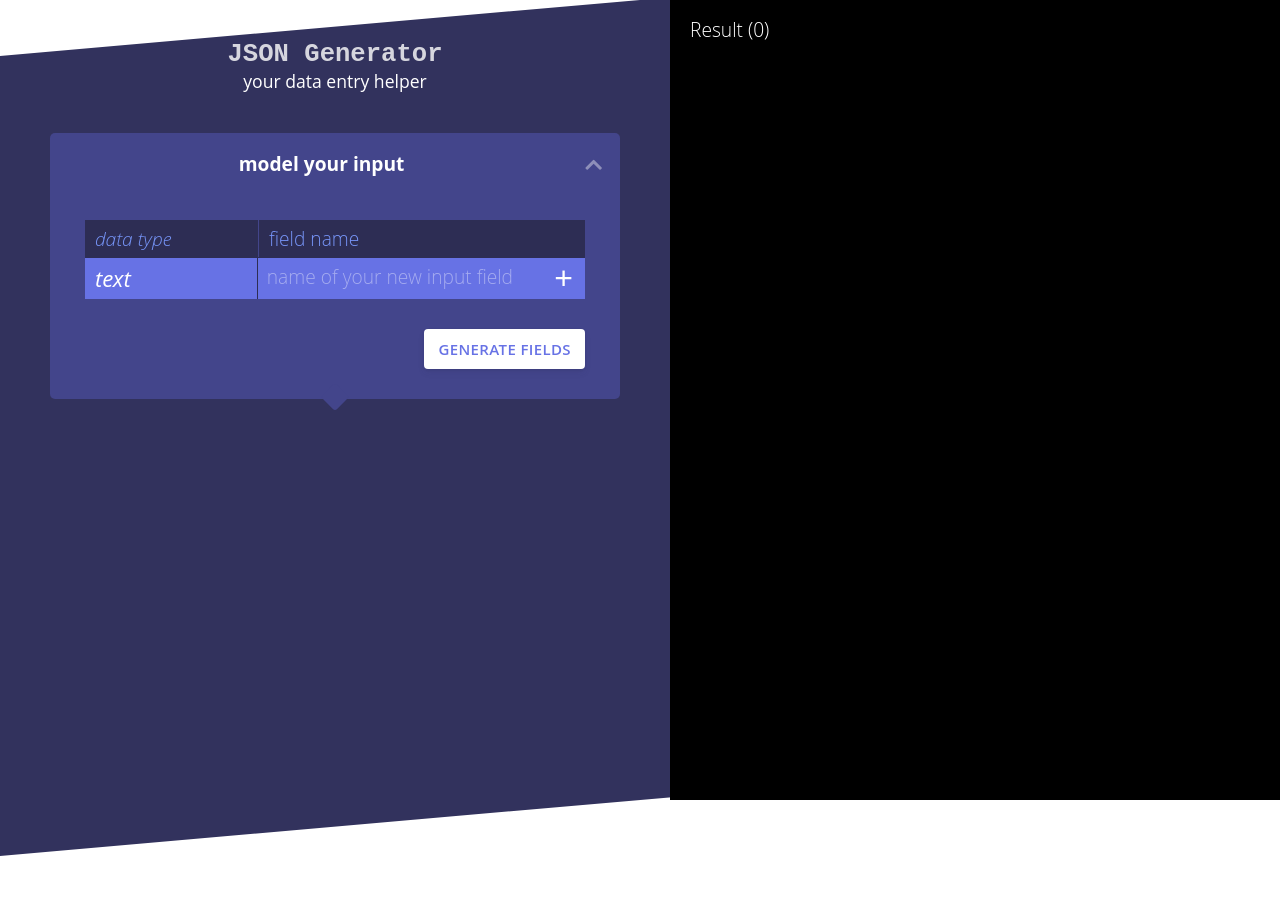
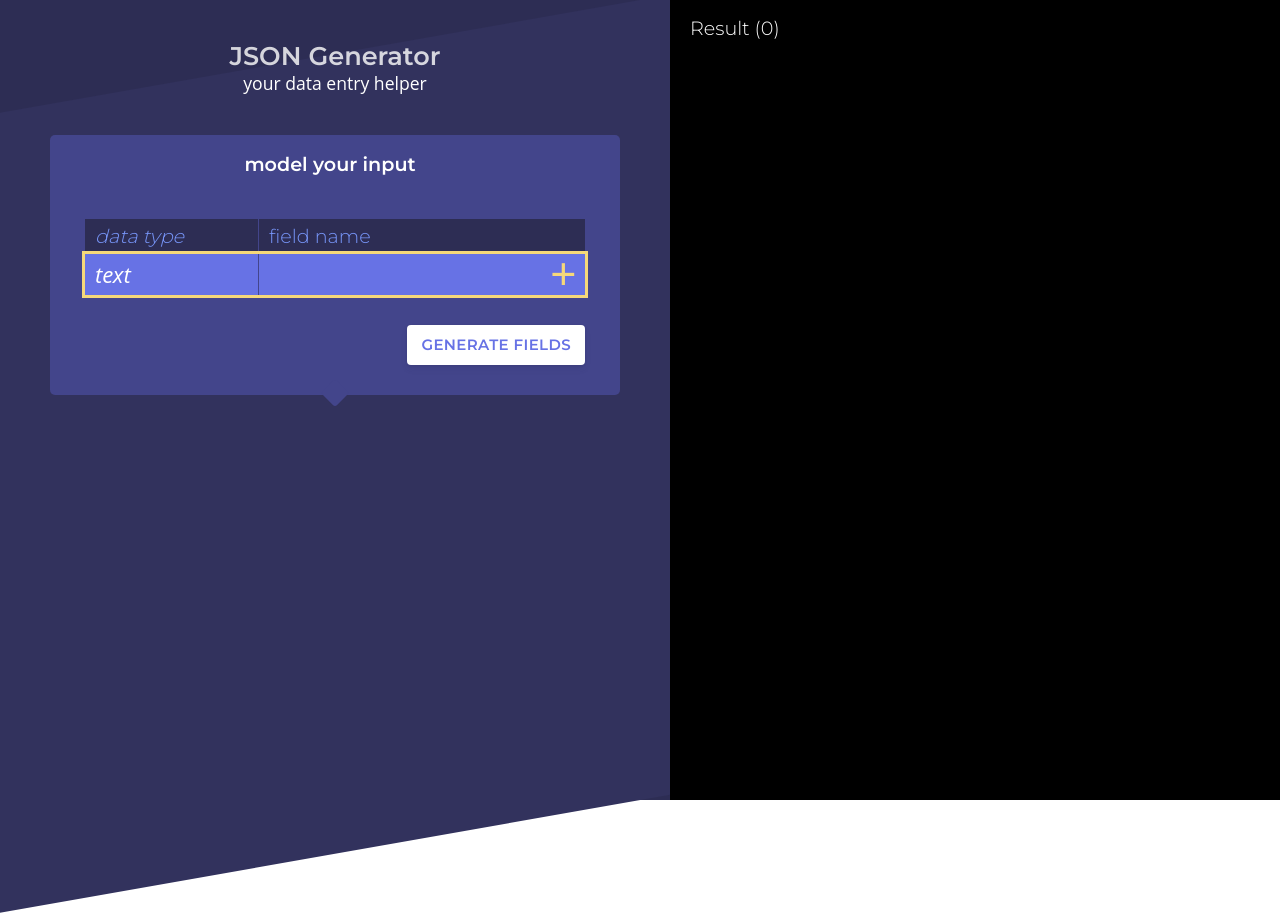
Before and after one commit to xwang1000/json-generator, a React (Create React App) app: page / in a window 1280 px wide. Before the commit the page ends 856 px from the top, so only its background shows below. Built offline with nearby package versions, Linux system fonts and the light colour scheme.

Commit message:
Improve general ui

```diff
--- a/public/index.html
+++ b/public/index.html
@@ -3,7 +3,7 @@
   <head>
     <meta charset="utf-8" />
     <link rel="shortcut icon" href="%PUBLIC_URL%/favicon.ico" />
-    <link rel="stylesheet" href="https://use.fontawesome.com/releases/v5.8.1/css/all.css" integrity="sha384-50oBUHEmvpQ+1lW4y57PTFmhCaXp0ML5d60M1M7uH2+nqUivzIebhndOJK28anvf" crossorigin="anonymous">
+    <link href="https://fonts.googleapis.com/css2?family=Montserrat:wght@300;400;600&display=swap" rel="stylesheet">
     <meta
       name="viewport"
       content="width=device-width, initial-scale=1, shrink-to-fit=no"
--- a/src/App.css
+++ b/src/App.css
@@ -12,7 +12,7 @@
 body {
   margin: 0;
   padding: 0;
-  font-family: 'Open Sans', Arial, Helvetica, sans-serif;
+  font-family: 'Montserrat', 'Open Sans', Arial, Helvetica, sans-serif;
   font-weight: 400;
 }
 
@@ -20,7 +20,6 @@ h1 {
   font-weight: 700;
   font-size: 1.6rem;
   opacity: .8;
-  font-family: 'Courier New', Courier, monospace;
   margin-bottom: 0;
   padding-bottom: 0;
 }
@@ -48,6 +47,8 @@ h2 {
   overflow-y: scroll;
   height: 100vh;
   padding: 0 50px;
+  z-index: 0;
+  background-color: var(--color-dark-purple);
 }
 
 .app__left:before {
@@ -59,7 +60,22 @@ h2 {
   right: 0;
   bottom: 0;
   background: var(--color-purple);
-  transform: skewY(-5deg);
+  transform: skewY(-10deg);
+  /* content: "";
+  position: absolute;
+  z-index: -1;
+  left: 0;
+  top: 0;
+  right: 0;
+  bottom: 0;
+  width: 100%;
+    height: 100%;
+    overflow: hidden;
+    -webkit-transform: skewY(-12deg);
+    transform: skewY(-12deg);
+    -webkit-transform-origin: 0;
+    transform-origin: 0;
+    background: linear-gradient(150deg,#53f 15%,#05d5ff 70%,#a6ffcb 94%); */
 }
 
 .app__left__container {
@@ -214,6 +230,10 @@ pre {
   margin: 0;
 }
 
+::placeholder {
+  opacity: 0.8;
+}
+
 .button--theme {
   white-space: nowrap;
   display: inline-block;
--- a/src/InputPanel.css
+++ b/src/InputPanel.css
@@ -18,53 +18,58 @@
 .input-row {
   display: flex;
   font-size: 1rem;
+  background-color: var(--color-purple-1);
 }
 
-.input-row input, .input-row textarea, .input-row__boolean {
-  width: 100%;
-  border: 1px solid #eee;
-  margin: 10px 0;
+.input-row:not(:last-child) {
+  border-bottom: 1px solid var(--color-purple-2);
+}
+
+.input-row input {
+  background-color: unset;
+  color: white;
+}
+
+.input-row input:focus,
+.input-row textarea:focus {
+  outline: solid var(--color-highlight);
+}
+
+.input-row ::placeholder {
+  color: white;
+}
+
+.input-row input,
+.input-row textarea,
+.input-row__boolean {
+  border: unset;
   padding: 10px;
   font-size: 1rem;
   font-weight: 300;
-  border-radius: 5px;
   outline: none;
 }
 
-.input-row input:hover, .input-row textarea:hover, .input-row__boolean:hover {
-  border: 1px solid lightgrey;
+.input-row input[type=text],
+.input-row input[type=number],
+.input-row textarea {
+  flex: 2;
+  background-color: unset;
+  color: white;
 }
 
 .input-row__boolean {
   display: flex;
-}
-
-.input-row__boolean input {
-  margin: auto 10px;
-}
-
-::placeholder, .input-row__boolean span  {
-  font-family: 'Open Sans', Arial, Helvetica, sans-serif;
-  opacity: .4;
+  margin: 0;
 }
 
 .input-panel__form__submit-wrapper {
   text-align: right;
+  margin-top: 30px;
 }
 
-.input-panel__form__submit {
-  -moz-appearance: none;
-  -webkit-appearance: none;
-  border: none;
-  color: var(--app-color-main);
-  text-decoration: underline;
-  font-size: 1.1rem;
-  font-family: 'Open Sans', Arial, Helvetica, sans-serif;
-  font-weight: 300;
-  opacity: .8;
+.input-row__label {
+  color: white;
+  width: 8rem;
+  padding: 5px 10px;
+  border-right: 1px solid var(--color-purple-2);
 }
-
-.input-panel__form__submit:hover {
-  cursor: pointer;
-  opacity: 1;
-}
--- a/src/InputRow.js
+++ b/src/InputRow.js
@@ -33,7 +33,6 @@ const InputRow = props => {
       case 'boolean':
         return (
           <div className="input-row__boolean">
-            <span>{name}</span>
             <input type="checkbox" value={value} onChange={e => handleChange(e.target.checked)} />
           </div>
         )
@@ -48,6 +47,9 @@ const InputRow = props => {
 
   return (
     <div className="input-row">
+      <div className="input-row__label">
+        {name}
+      </div>
       {renderInputBox()}
     </div>
   )
--- a/src/ModelPanel.css
+++ b/src/ModelPanel.css
@@ -18,7 +18,8 @@
   font-size: 1.1rem;
   font-weight: 300;
   overflow: hidden;
-  border-bottom: 1px solid var(--color-dark-purple);
+  border-bottom: 1px solid var(--color-purple-1);
+  background-color: var(--color-dark-purple);
   transition: all .2s ease;
 }
 
@@ -32,7 +33,7 @@
   width: 8rem;
   padding: 5px 10px;
   flex: 1;
-  border-right: 1px solid var(--color-dark-purple);
+  border-right: 1px solid var(--color-purple-1);
 }
 
 .model-row--header {
@@ -97,7 +98,7 @@
 .model-panel__form .dropdown {
   background-color: transparent;
   color: white;
-  padding-right: 25px;
+  padding-right: 27px;
 }
 
 .model-panel__form ::placeholder {
--- a/src/ModelPanel.js
+++ b/src/ModelPanel.js
@@ -52,13 +52,16 @@ const ModelPanel = props => {
   const renderForm = () => {
     return (
       <form className="model-panel__form" onSubmit={handleSubmit}>
-        <DropDown onChange={setInputType} options={inputTypes} />
+        <DropDown
+          onChange={setInputType}
+          options={inputTypes}
+        />
         <input
           className="model-panel__form__name"
           type="text"
           value={inputName}
           onChange={handleInputNameChange}
-          placeholder="name of your new input field"
+          autoFocus
         />
         <input className="submit-button" type="submit" value="+" />
       </form>
```
